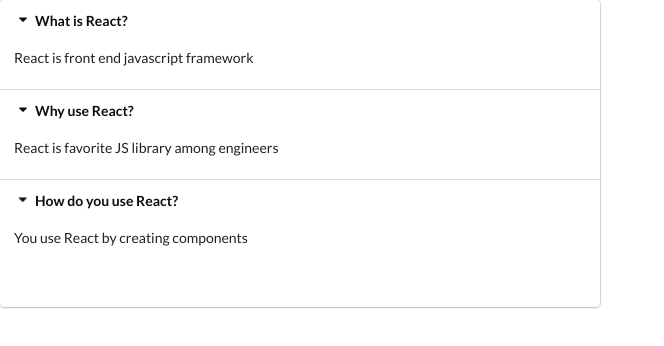
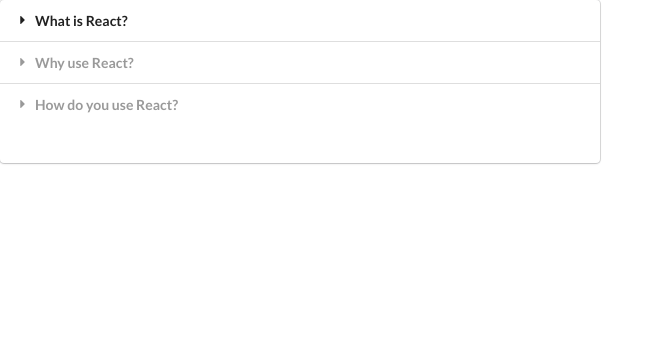
Before and after one commit to mssdef/react-twitch-app, a React (Create React App) app in the folder widgets/: page / in a window 1280 px wide. Shown: the top 346 px of the page, without its empty margins (0-664 px from the left). Built offline with nearby package versions, Linux system fonts and the light colour scheme.

Commit message:
accordion open/close state

```diff
--- a/widgets/src/components/Accordion.js
+++ b/widgets/src/components/Accordion.js
@@ -8,12 +8,14 @@
   }
 
   const renderedItems = items.map((item, i) => {
+      const activeClass = i === activeIndex ? 'active' : '';
+
       return <React.Fragment id={item.title}>
-        <div className="title active" onClick={()=>{onTitleClick(i)}}>
+        <div className={`title ${activeClass}`} onClick={()=>{onTitleClick(i)}}>
           <i className="dropdown icon"></i>
           {item.title}
         </div>
-        <div className="content active">
+        <div className={`content ${activeClass}`}>
           <p>{item.content}</p>
         </div>
       </React.Fragment>;
```
